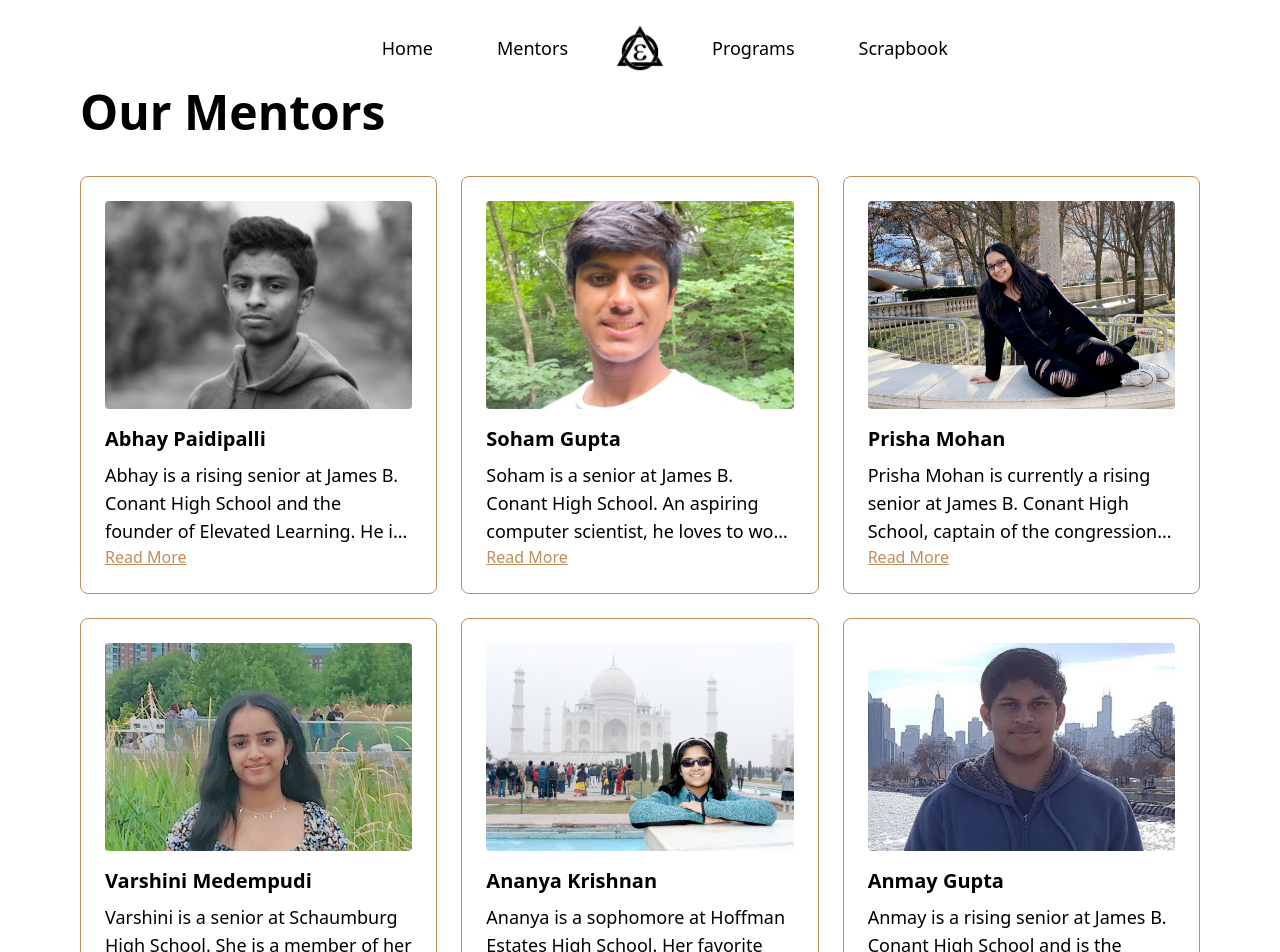
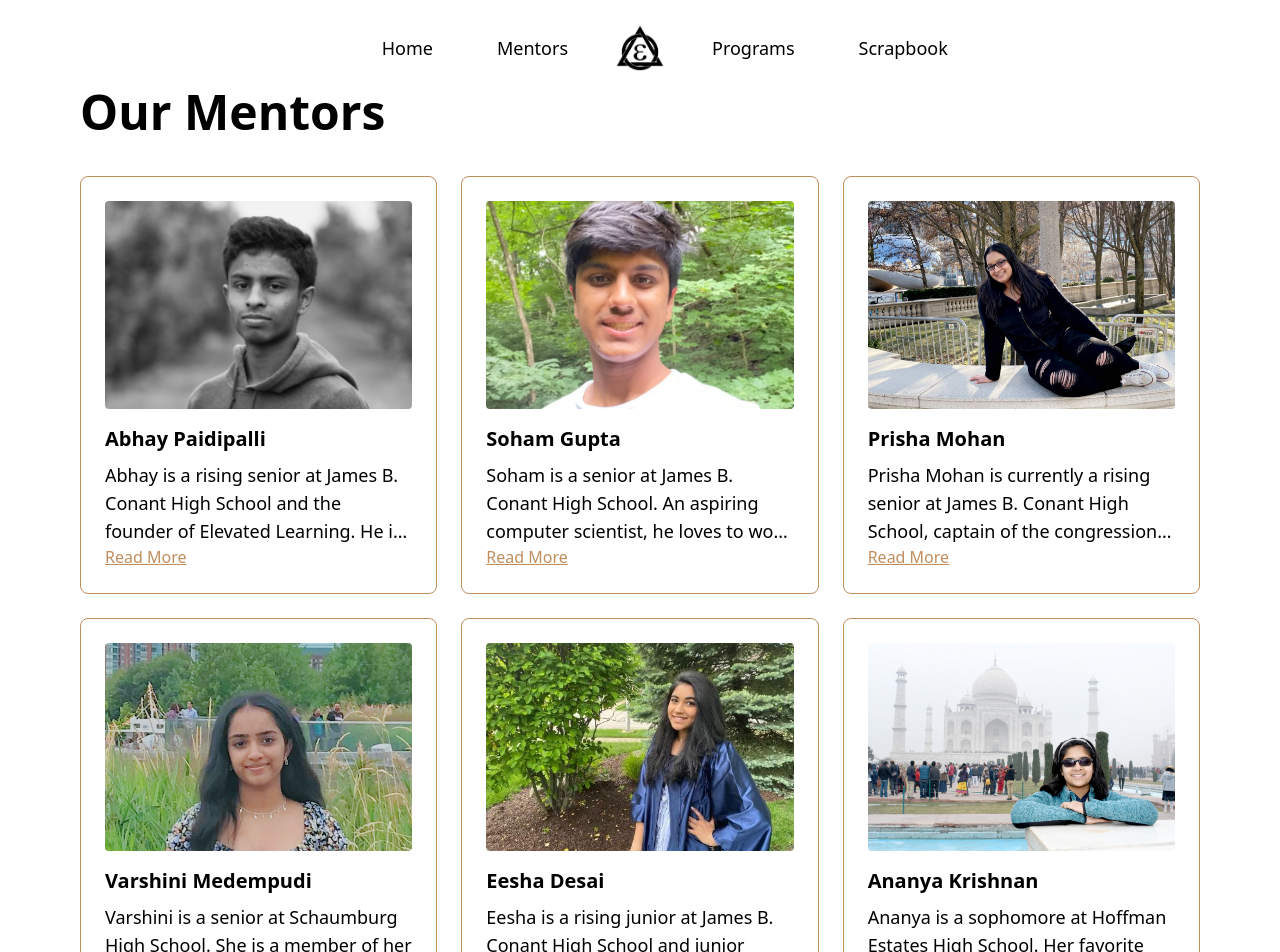
Before and after one commit to abhay1105/newelevatedtest, a React (Create React App) app: page /mentors in a window 1280 px wide. Shown: the top 952 px of the page. Built offline with nearby package versions, Linux system fonts and the light colour scheme.

Commit message:
added eesha

```diff
--- a/src/Mentors.js
+++ b/src/Mentors.js
@@ -14,6 +14,7 @@ const Mentors = () => {
                 <MentorCard source="/mentorImages/soham.jpg" name="Soham Gupta" bio="Soham is a senior at James B. Conant High School. An aspiring computer scientist, he loves to work on math problems and computer science projects. He’s competed in various competitions such as the AMC and the Harvard-MIT math tournament. In his spare time you’ll find him working on projects, playing basketball, or watching movies."></MentorCard>
                 <MentorCard source="/mentorImages/prisha.jpg" name="Prisha Mohan" bio="Prisha Mohan is currently a rising senior at James B. Conant High School, captain of the congressional debate team, and current president of SASA. Prisha also volunteers at Saint Alexian Brothers Medical Center and Friendship Village. Prisha is currently a Research Assistant at the University of Chicago since she plans to go into the medical field in the future."></MentorCard>
                 <MentorCard source="/mentorImages/varshini.jpg" name="Varshini Medempudi" bio="Varshini is a senior at Schaumburg High School. She is a member of her school’s debate team, BPA chapter, Principal’s Advisory Board, badminton team, and more. She is excited to be a part of Elevated Learning and hopes to be a helpful mentor for the students."></MentorCard>
+                <MentorCard source="/mentorImages/eesha.jpg" name="Eesha Desai" bio="Eesha is a rising junior at James B. Conant High School and junior captain of her school’s congressional debate team. She has worked with professors at ISU and Loyola University to explore numerous medical research experiences. In her spare time, you’ll find her volunteering at AAB hospital or playing tennis."></MentorCard>
                 <MentorCard source="/mentorImages/ananya.JPG" name="Ananya Krishnan" bio="Ananya is a sophomore at Hoffman Estates High School. Her favorite hobby is soccer, which she has been playing for 9 years. She is on her school's debate, math, and trivia teams. She also participates in Hoffman's Business Professionals of America (BPA) club and went to state last year in Banking and Finance."></MentorCard>
                 <MentorCard source="/mentorImages/anmay.jpg" name="Anmay Gupta" bio="Anmay is a rising senior at James B. Conant High School and is the captain of the congressional debate team, robotics club, and technology club. As an aspiring roboticist, he loves to build his own robots and design his own programs. In his spare time, you'll find him working on his 3D printer or working on projects."></MentorCard>
             </div>
```
Also changed, not shown: public/mentorImages/eesha.jpg (added).
